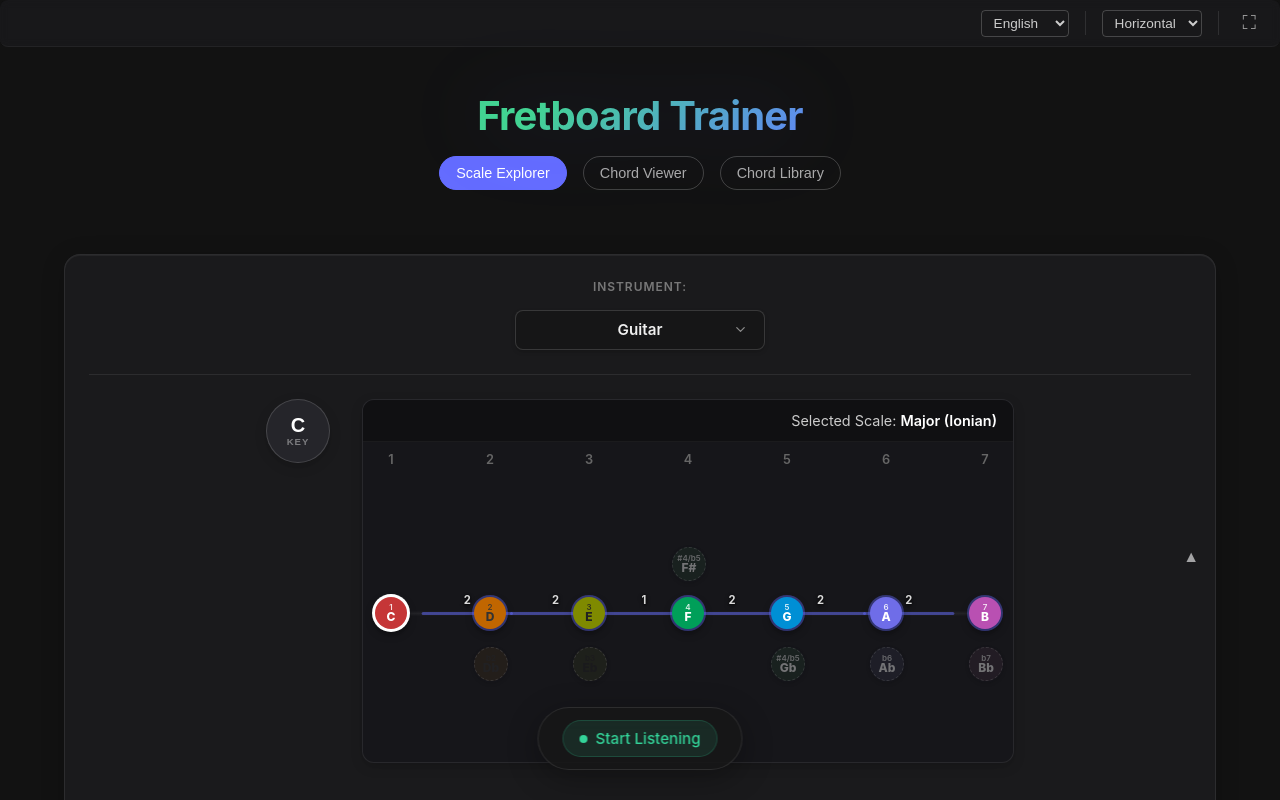
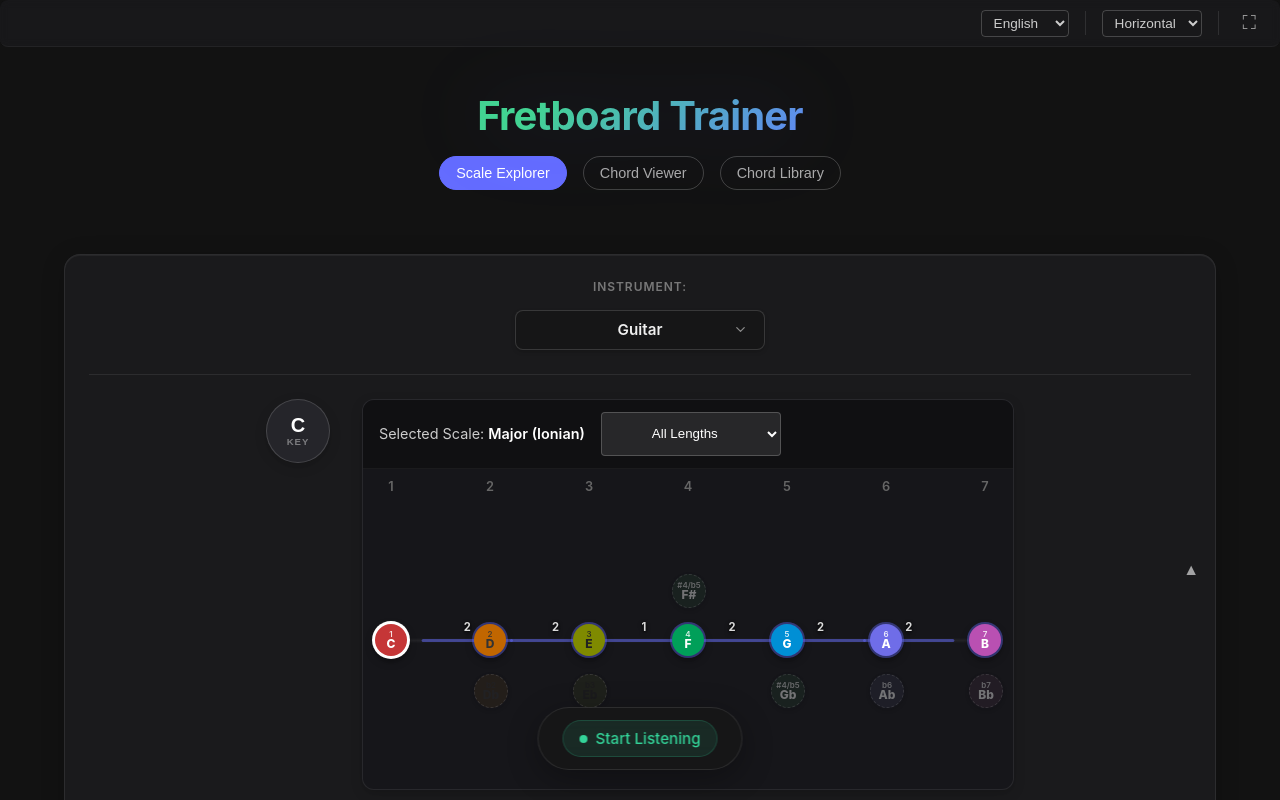
Before and after one commit to francisco-ebi/fretboard-trainer, a React (Vite) app: page / in a window 1280 px wide. Shown: the top 800 px of the page. Built offline with nearby package versions, Linux system fonts and the light colour scheme.

Commit message:
feat: scale length selector

```diff
--- a/src/components/ScaleMatrixSelector.tsx
+++ b/src/components/ScaleMatrixSelector.tsx
@@ -33,6 +33,7 @@ const ScaleMatrixSelector: React.FC<ScaleMatrixSelectorProps> = ({ selectedScale
     const { t } = useTranslation();
     const { namingSystem } = useNaming();
     const [isCollapsed, setIsCollapsed] = useState(false);
+    const [scaleLengthFilter, setScaleLengthFilter] = useState<'ALL' | 5 | 6 | 7>('ALL');
 
     // Statically resolve all possible (degree, pitchClass) pairings from our scale DB
     const COLUMN_NODES = useMemo(() => {
@@ -68,42 +69,12 @@ const ScaleMatrixSelector: React.FC<ScaleMatrixSelectorProps> = ({ selectedScale
         return active.sort((a, b) => a.col - b.col);
     }, [selectedScale]);
 
-    const handleNodeClick = (targetCol: number, targetPc: number) => {
-        // If they click a node already in the scale, ignore.
-        if (activeNodes.some(n => n.col === targetCol && n.pc === targetPc)) return;
-
-        // Current scale set
-        const currentPcs = new Set(SCALES[selectedScale]);
-
-        // Find candidate scales that HAVE this target node in this target column (or close to it)
-        const validScales: ScaleType[] = [];
-        const scaleKeys = Object.keys(SCALES) as ScaleType[];
-
-        scaleKeys.forEach(scaleKey => {
-            const scale = SCALES[scaleKey];
-            const degrees = SCALE_DEGREES[scaleKey];
-
-            const hasNode = scale.some((pc, i) => {
-                const d = degrees ? degrees[i] : i;
-                return pc === targetPc && d === targetCol;
-            });
-
-            if (hasNode) validScales.push(scaleKey);
-        });
-
-        // Fallback if no scale exactly maps this pitch to this column: allow any scale with this pitch
-        if (validScales.length === 0) {
-            scaleKeys.forEach(scaleKey => {
-                if (SCALES[scaleKey].includes(targetPc)) validScales.push(scaleKey);
-            });
-        }
-        if (validScales.length === 0) return; // Should never happen based on how nodes are rendered
-
-        // Find scale closest to our current scale using symmetric difference
-        let bestScale = validScales[0];
+    // Helper to find the closest scale from a set of valid scale keys
+    const findClosestScale = (validScaleKeys: ScaleType[], currentPcs: Set<number>) => {
+        let bestScale = validScaleKeys[0];
         let minDistance = 999;
 
-        validScales.forEach(scaleKey => {
+        validScaleKeys.forEach(scaleKey => {
             const targetPcs = new Set(SCALES[scaleKey]);
             let distance = 0;
             currentPcs.forEach(pc => { if (!targetPcs.has(pc)) distance++; });
@@ -114,17 +85,84 @@ const ScaleMatrixSelector: React.FC<ScaleMatrixSelectorProps> = ({ selectedScale
                 bestScale = scaleKey;
             }
         });
+        return bestScale;
+    };
 
-        onScaleChange(bestScale);
+    const handleFilterChange = (newFilter: 'ALL' | 5 | 6 | 7) => {
+        setScaleLengthFilter(newFilter);
+        if (newFilter === 'ALL') return;
+
+        // If the current scale already matches the length, do nothing
+        if (SCALES[selectedScale].length === newFilter) return;
+
+        const currentPcs = new Set(SCALES[selectedScale]);
+        const validScales = (Object.keys(SCALES) as ScaleType[]).filter(k => SCALES[k].length === newFilter);
+
+        if (validScales.length > 0) {
+            onScaleChange(findClosestScale(validScales, currentPcs));
+        }
+    };
+
+    const handleNodeClick = (targetCol: number, targetPc: number) => {
+        const isDeselect = activeNodes.some(n => n.col === targetCol && n.pc === targetPc);
+
+        // Current scale set
+        const currentPcs = new Set(SCALES[selectedScale]);
+
+        // Find candidate scales that HAVE (or don't have) this target node in this target column (or close to it)
+        const validScales: ScaleType[] = [];
+        const scaleKeys = Object.keys(SCALES) as ScaleType[];
+
+        scaleKeys.forEach(scaleKey => {
+            const scale = SCALES[scaleKey];
+            if (scaleLengthFilter !== 'ALL' && scale.length !== scaleLengthFilter) return;
+
+            const degrees = SCALE_DEGREES[scaleKey];
+            const hasNode = scale.some((pc, i) => {
+                const d = degrees ? degrees[i] : i;
+                return pc === targetPc && d === targetCol;
+            });
+
+            if (isDeselect && !hasNode) validScales.push(scaleKey);
+            if (!isDeselect && hasNode) validScales.push(scaleKey);
+        });
+
+        // Fallback if no scale exactly maps this pitch to this column: allow any scale with/without this pitch
+        if (validScales.length === 0) {
+            scaleKeys.forEach(scaleKey => {
+                const scale = SCALES[scaleKey];
+                if (scaleLengthFilter !== 'ALL' && scale.length !== scaleLengthFilter) return;
+
+                const hasNode = scale.includes(targetPc);
+                if (isDeselect && !hasNode) validScales.push(scaleKey);
+                if (!isDeselect && hasNode) validScales.push(scaleKey);
+            });
+        }
+
+        if (validScales.length === 0) return;
+
+        onScaleChange(findClosestScale(validScales, currentPcs));
     };
 
     return (
         <div className="scale-matrix-selector">
             <div className="matrix-header">
-                <div className="matrix-header-name"></div>
-                <div className="matrix-scale-label">
-                    <span>{t('controls.selectedScale')}: </span>
-                    <strong>{t(`scales.${selectedScale}`)}</strong>
+                <div className="matrix-scale-label" style={{ display: 'flex', alignItems: 'center', gap: '1rem', flexWrap: 'wrap' }}>
+                    <div>
+                        <span>{t('controls.selectedScale')}: </span>
+                        <strong>{t(`scales.${selectedScale}`)}</strong>
+                    </div>
+                    <select
+                        value={scaleLengthFilter}
+                        onChange={e => handleFilterChange(e.target.value === 'ALL' ? 'ALL' : Number(e.target.value) as 5 | 6 | 7)}
+                        className="scale-length-select"
+                        style={{ background: 'rgba(255,255,255,0.1)', color: '#fff', border: '1px solid rgba(255,255,255,0.2)', borderRadius: '4px', padding: '4px 8px' }}
+                    >
+                        <option value="ALL">{t('controls.scaleLengths.all')}</option>
+                        <option value="5">{t('controls.scaleLengths.5')}</option>
+                        <option value="6">{t('controls.scaleLengths.6')}</option>
+                        <option value="7">{t('controls.scaleLengths.7')}</option>
+                    </select>
                 </div>
                 <button
                     className="matrix-collapse-btn"
--- a/src/i18n.ts
+++ b/src/i18n.ts
@@ -49,6 +49,12 @@ const resources = {
                     MAJOR_BASED: "Major",
                     MINOR_BASED: "Minor",
                     OTHER: "Other / Symmetrical"
+                },
+                scaleLengths: {
+                    all: "All Lengths",
+                    5: "Pentatonic (5 notes)",
+                    6: "Hexatonic (6 notes)",
+                    7: "Heptatonic (7 notes)"
                 },
                 alterations: "Alterations"
             },
@@ -208,6 +214,12 @@ const resources = {
                     MINOR_BASED: "Menor",
                     OTHER: "Otras / Simétricas"
                 },
+                scaleLengths: {
+                    all: "Todas las Longitudes",
+                    5: "Pentatónica (5 notas)",
+                    6: "Hexatónica (6 notas)",
+                    7: "Heptatónica (7 notas)"
+                },
                 alterations: "Alteraciones"
             },
             instruments: {
```
